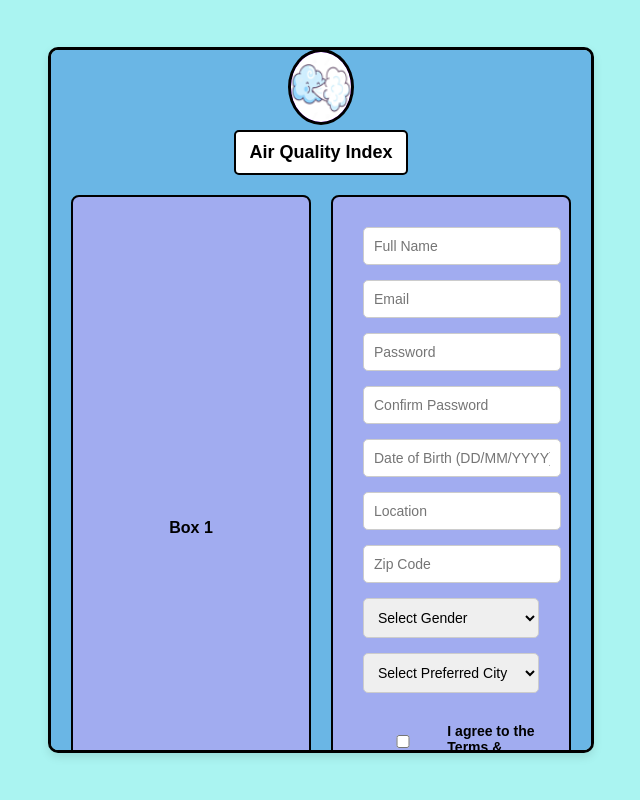
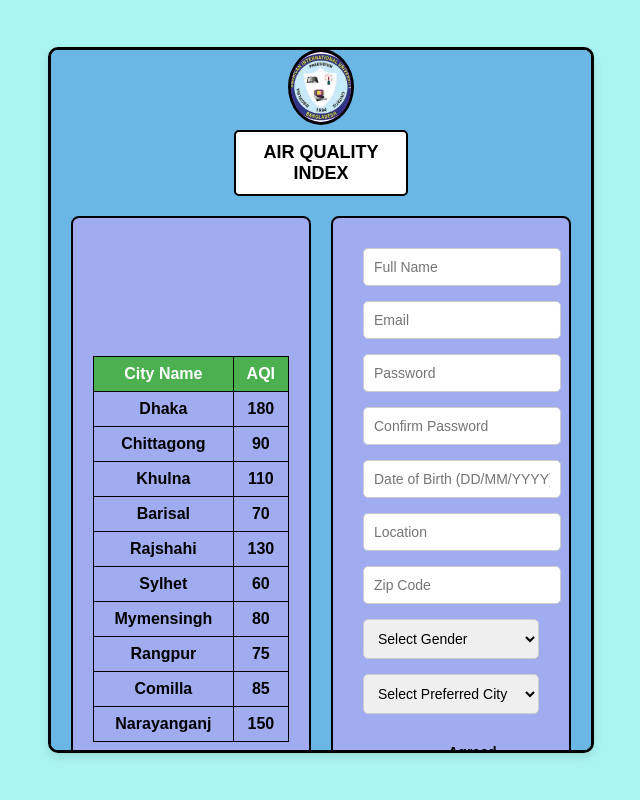
Before and after one commit to SaifAhmed059/WebtechProject, a plain HTML site: page app.html in a window 1280 px wide. Shown: the whole page, without its empty margins (319-959 px from the left). Drawn offline with Linux system fonts and the light colour scheme; files whose address does not match are found by name.

Commit message:
after adding city name & AQI

```diff
--- a/app.html
+++ b/app.html
@@ -4,154 +4,72 @@
 <head>
     <meta charset="UTF-8" />
     <meta name="viewport" content="width=device-width, initial-scale=1.0" />
-    <title>Air Quality Index</title>
-    <style>
-        body {
-            display: flex;
-            justify-content: center;
-            align-items: center;
-            height: 100vh;
-            background-color: #aaf4f1;
-            margin: 0;
-            font-family: Arial, sans-serif;
-        }
-
-        .container {
-            width: 500px;
-            height: 600px;
-            border: 3px solid black;
-            background-color: rgb(106, 182, 229);
-            position: relative;
-            padding: 80px 20px 20px;
-            display: flex;
-            flex-direction: column;
-            align-items: center;
-            border-radius: 10px;
-            box-shadow: 0 4px 10px rgba(0, 0, 0, 0.1);
-            overflow: auto;
-        }
-
-        .logo {
-            width: 60px;
-            height: 70px;
-            border-radius: 50%;
-            border: 3px solid black;
-            position: absolute;
-            top: -1px;
-            background-color: #b059f6;
-            display: flex;
-            justify-content: center;
-            align-items: center;
-            overflow: hidden;
-        }
-
-        .logo img {
-            width: 100%;
-            height: 100%;
-            object-fit: cover;
-            border-radius: 50%;
-        }
-
-        .title {
-            width: 150px;
-            text-align: center;
-            background-color: white;
-            padding: 10px;
-            border: 2px solid black;
-            font-weight: bold;
-            margin-bottom: 20px;
-            font-size: 18px;
-            border-radius: 5px;
-        }
-
-        .box-container {
-            display: flex;
-            flex-direction: column;
-            width: 100%;
-            gap: 20px;
-        }
-
-        .row {
-            display: flex;
-            width: 100%;
-            gap: 20px;
-        }
-
-        .box {
-            border: 2px solid black;
-            flex: 1;
-            display: flex;
-            justify-content: center;
-            align-items: center;
-            font-size: 16px;
-            font-weight: bold;
-            padding: 20px;
-            border-radius: 8px;
-            background-color: #a1acf0;
-        }
-
-        .row:first-child .box {
-            height: auto;
-        }
-
-        .row:last-child .box {
-            height: 100px;
-        }
-
-        .form-container {
-            width: 100%;
-            padding: 10px;
-        }
-
-        .form-container input,
-        .form-container select {
-            width: 100%;
-            padding: 10px;
-            margin-bottom: 15px;
-            border: 1px solid #ccc;
-            border-radius: 5px;
-            font-size: 14px;
-        }
-
-        .form-container .terms {
-            margin: 15px 0;
-            font-size: 14px;
-            display: flex;
-            align-items: center;
-        }
-
-        .form-container .terms input {
-            margin-right: 8px;
-        }
-
-        .form-container .submit-button {
-            width: 100%;
-            padding: 12px;
-            background-color: #4CAF50;
-            color: white;
-            border: none;
-            border-radius: 5px;
-            cursor: pointer;
-            font-size: 16px;
-            transition: background-color 0.3s ease;
-        }
-
-        .form-container .submit-button:hover {
-            background-color: #45a049;
-        }
-    </style>
+    <title>Aiub Student Register</title>
+    <link rel="stylesheet" href="style.css">
 </head>
 
 <body>
 
     <div class="container">
         <div class="logo">
-            <img src="E:\Xampp\htdocs\labg\asset\airpic_64x64.png" alt="Air Icon">
+            <img src="E:\Xampp\htdocs\labg\asset\AIUBLOGO.jpg" alt="Air Icon">
         </div>
-        <div class="title">Air Quality Index</div>
+        <div class="title">AIR QUALITY INDEX</div>
         <div class="box-container">
             <div class="row">
-                <div class="box">Box 1</div>
+                <div class="box">
+                    <table class="city-aqi-table">
+                        <thead>
+                            <tr>
+                                <th>City Name</th>
+                                <th>AQI</th>
+                            </tr>
+                        </thead>
+                        <tbody>
+                            <tr>
+                                <td>Dhaka</td>
+                                <td>180</td>
+                            </tr>
+                            <tr>
+                                <td>Chittagong</td>
+                                <td>90</td>
+                            </tr>
+                            <tr>
+                                <td>Khulna</td>
+                                <td>110</td>
+                            </tr>
+                            <tr>
+                                <td>Barisal</td>
+                                <td>70</td>
+                            </tr>
+                            <tr>
+                                <td>Rajshahi</td>
+                                <td>130</td>
+                            </tr>
+                            <tr>
+                                <td>Sylhet</td>
+                                <td>60</td>
+                            </tr>
+                            <tr>
+                                <td>Mymensingh</td>
+                                <td>80</td>
+                            </tr>
+                            <tr>
+                                <td>Rangpur</td>
+                                <td>75</td>
+                            </tr>
+                            <tr>
+                                <td>Comilla</td>
+                                <td>85</td>
+                            </tr>
+                            <tr>
+                                <td>Narayanganj</td>
+                                <td>150</td>
+                            </tr>
+                        </tbody>
+                    </table>
+                </div>
+
                 <div class="box">
                     <div class="form-container">
                         <form onsubmit="return validateForm()">
@@ -193,7 +111,7 @@
 
                             <div class="terms">
                                 <input type="checkbox" id="terms" required>
-                                <label for="terms">I agree to the Terms & Conditions</label>
+                                <label for="terms">Agreed Terms & Conditions ?</label>
                             </div>
 
                             <button type="submit" class="submit-button">Submit</button>
@@ -201,6 +119,7 @@
                     </div>
                 </div>
             </div>
+
             <div class="row">
                 <div class="box">Box 2</div>
                 <div class="box">Box 4</div>
--- /dev/null
+++ b/style.css
@@ -0,0 +1,155 @@
+body {
+    display: flex;
+    justify-content: center;
+    align-items: center;
+    height: 100vh;
+    background-color: #aaf4f1;
+    margin: 0;
+    font-family: Arial, sans-serif;
+}
+
+.container {
+    width: 500px;
+    height: 600px;
+    border: 3px solid black;
+    background-color: rgb(106, 182, 229);
+    position: relative;
+    padding: 80px 20px 20px;
+    display: flex;
+    flex-direction: column;
+    align-items: center;
+    border-radius: 10px;
+    box-shadow: 0 4px 10px rgba(0, 0, 0, 0.1);
+    overflow: auto;
+}
+
+.logo {
+    width: 60px;
+    height: 70px;
+    border-radius: 50%;
+    border: 3px solid black;
+    position: absolute;
+    top: -1px;
+    background-color: #b059f6;
+    display: flex;
+    justify-content: center;
+    align-items: center;
+    overflow: hidden;
+}
+
+.logo img {
+    width: 100%;
+    height: 100%;
+    object-fit: cover;
+    border-radius: 50%;
+}
+
+.title {
+    width: 150px;
+    text-align: center;
+    background-color: white;
+    padding: 10px;
+    border: 2px solid black;
+    font-weight: bold;
+    margin-bottom: 20px;
+    font-size: 18px;
+    border-radius: 5px;
+}
+
+.box-container {
+    display: flex;
+    flex-direction: column;
+    width: 100%;
+    gap: 20px;
+}
+
+.row {
+    display: flex;
+    width: 100%;
+    gap: 20px;
+}
+
+.box {
+    border: 2px solid black;
+    flex: 1;
+    display: flex;
+    justify-content: center;
+    align-items: center;
+    font-size: 16px;
+    font-weight: bold;
+    padding: 20px;
+    border-radius: 8px;
+    background-color: #a1acf0;
+    overflow: auto;
+}
+
+.row:first-child .box {
+    height: auto;
+}
+
+.row:last-child .box {
+    height: 100px;
+}
+
+.form-container {
+    width: 100%;
+    padding: 10px;
+}
+
+.form-container input,
+.form-container select {
+    width: 100%;
+    padding: 10px;
+    margin-bottom: 15px;
+    border: 1px solid #ccc;
+    border-radius: 5px;
+    font-size: 14px;
+}
+
+.form-container .terms {
+    margin: 15px 0;
+    font-size: 14px;
+    display: flex;
+    align-items: center;
+    gap: 4px;
+    /*white-space: nowrap;*/
+}
+
+.form-container .terms input {
+    /*margin-right: 8px; */
+    margin: 0;
+}
+
+.form-container .submit-button {
+    width: 100%;
+    padding: 12px;
+    background-color: #4CAF50;
+    color: white;
+    border: none;
+    border-radius: 5px;
+    cursor: pointer;
+    font-size: 16px;
+    transition: background-color 0.3s ease;
+}
+
+.form-container .submit-button:hover {
+    background-color: #45a049;
+}
+
+/* Table Styling */
+.city-aqi-table {
+    width: 100%;
+    border-collapse: collapse;
+}
+
+.city-aqi-table th,
+.city-aqi-table td {
+    border: 1px solid black;
+    padding: 8px;
+    text-align: center;
+}
+
+.city-aqi-table th {
+    background-color: #4CAF50;
+    color: white;
+}
```
Also changed, not shown: asset/AIUBLOGO.jpg (added), asset/airpic.jpg (added).
